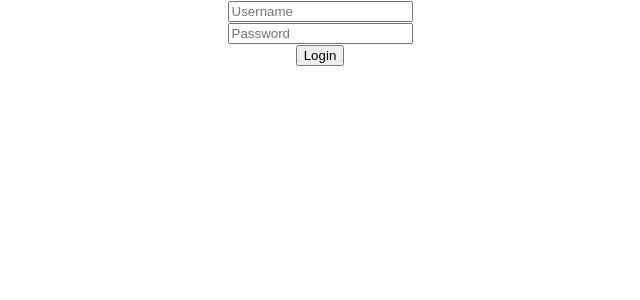
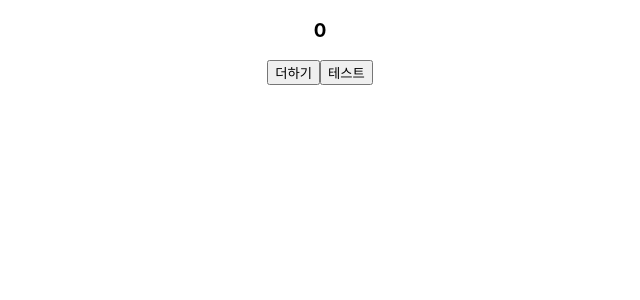
Before and after one commit to bearscome/React, a React (Create React App) app in the folder react-kossie/: page / in a window 1280 px wide. Shown: the top 300 px of the page, without its empty margins (320-960 px from the left). Built offline with nearby package versions, Linux system fonts and the light colour scheme.

Commit message:
useEffect useEffect는 리액트가 재 랜더링 되면 움직이는 함수, 그런데 모든 재랜더링에 반응함 그래서 배열에 값을 넣으면 그 값이 재랜더링 될때만 실행   // 빈 어레이 값을 넣으면 한 번만 실행 됨

```diff
--- a/react-kossie/src/App.js
+++ b/react-kossie/src/App.js
@@ -1,24 +1,31 @@
-import React, {useState} from 'react'
+import React, {useState, useEffect} from 'react'
 import './App.css';
 
 function App() {
-  const [username, setUserName] = useState('')
-  const [password, setPassword] = useState('')
-  const onSubmit = (e) => {
-    e.preventDefault()
-    alert('Submitted')
-    console.log(username, password)
+  const [count, setCount] = useState(0)
+  const [test, setTest] = useState(0)
+
+  useEffect(() => {
+    console.log(count)
+  },[test, count])
+  // [useEffect는 리액트가 재 랜더링 되면 움직이는 함수,
+  // 그런데 모든 재랜더링에 반응함 그래서 배열에 값을 넣으면 그 값이 재랜더링 될때만 실행]
+
+  useEffect(() => {
+    console.log('처음 랜더링에만 반응')
+  }, [])
+  // 빈 어레이 값을 넣으면 한 번만 실행 됨
+
+  const add = () => {
+    setCount(count + 1)
   }
-
 
 
   return (
     <div className="App">
-      <form onSubmit = {onSubmit}>
-      <input placeholder="Username" value = {username} onChange = {(e) => setUserName(e.target.value)}/><br/>
-      <input placeholder="Password" value = {password} onChange = {(e) => setPassword(e.target.value)}/><br/>
-      <button type="submit">Login</button>
-      </form>
+      <h3>{count}</h3>
+      <button onClick = {add} >더하기</button>
+      <button onClick = {() => {setTest(test + 1)}} >테스트</button>
     </div>
   );
 }
--- a/react-kossie/src/index.js
+++ b/react-kossie/src/index.js
@@ -5,9 +5,7 @@ import App from './App';
 import reportWebVitals from './reportWebVitals';
 
 ReactDOM.render(
-  <React.StrictMode>
-    <App />
-  </React.StrictMode>,
+    <App />,
   document.getElementById('root')
 );
 
```
